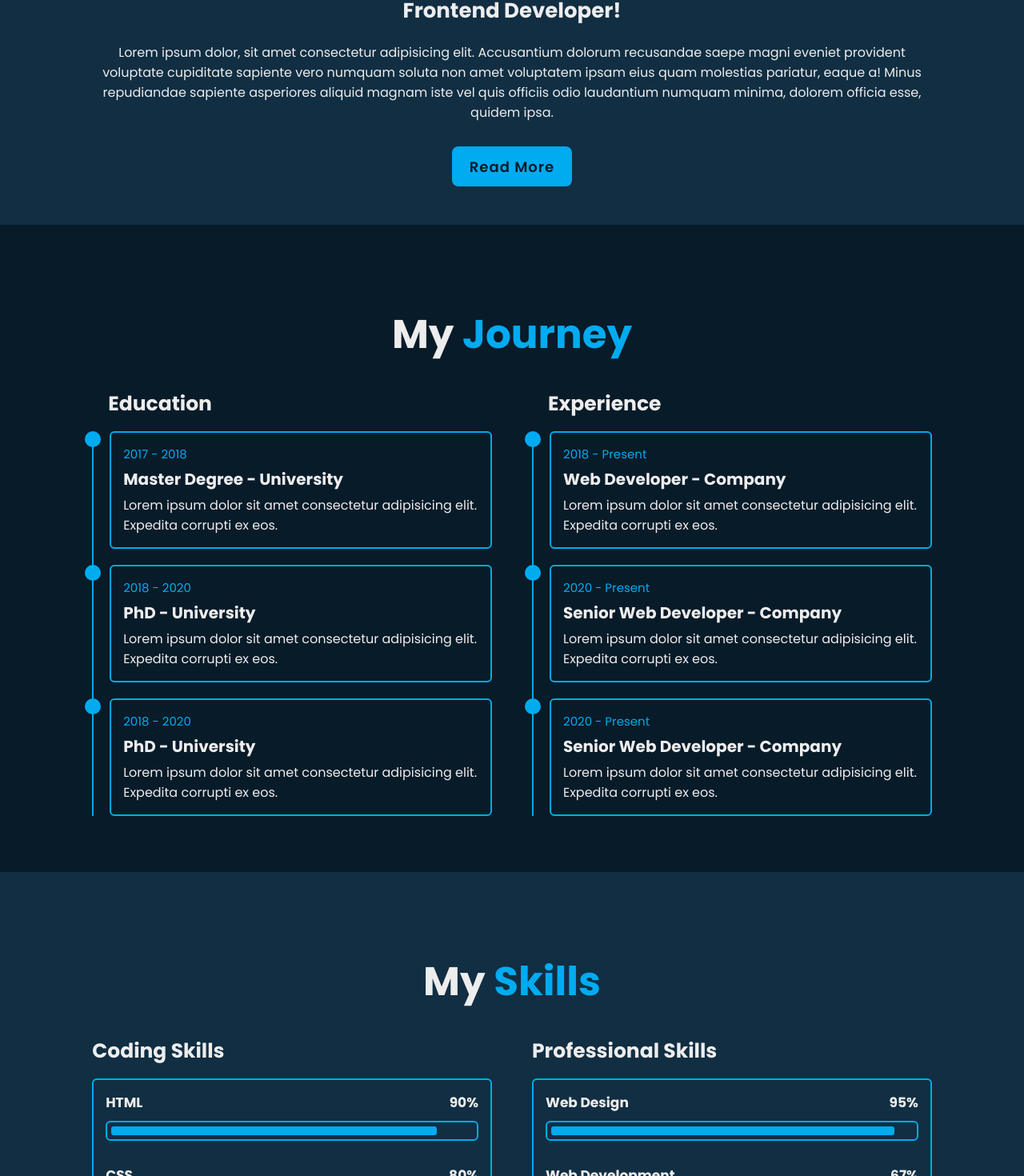
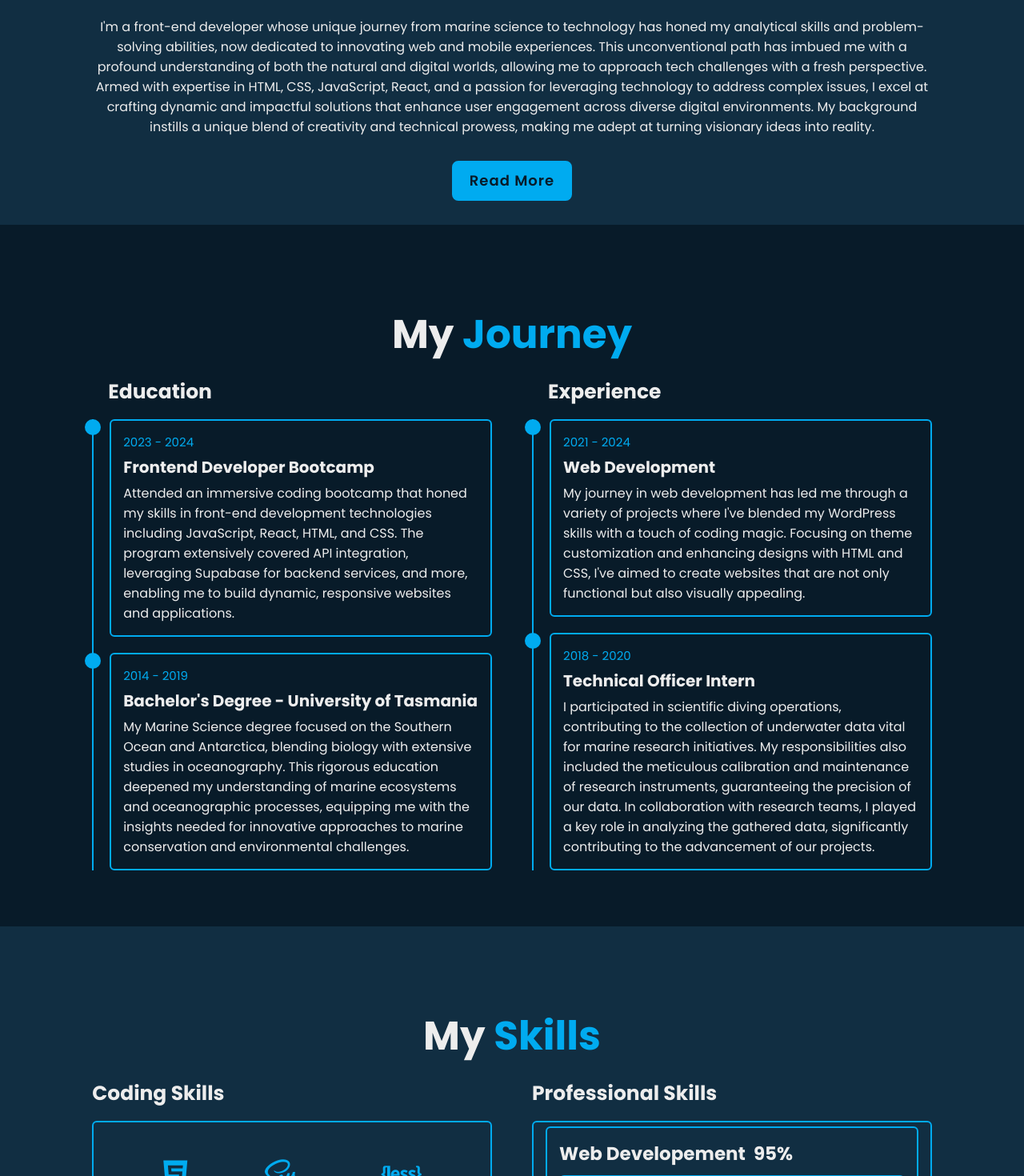
Before and after one commit to PawlDani/Portfolio, a React (Vite) app: page / in a window 1280 px wide. Shown: the part 1319-2789 px from the top of the page at 80% size. Built offline with nearby package versions, Linux system fonts and the light colour scheme.

Commit message:
Update header and about content

```diff
--- a/index.html
+++ b/index.html
@@ -3,6 +3,7 @@
   <head>
     <meta charset="UTF-8" />
     <link href='https://unpkg.com/boxicons@2.1.4/css/boxicons.min.css' rel='stylesheet'>
+    <script src="https://kit.fontawesome.com/f1815140df.js" crossorigin="anonymous"></script>
     <meta name="viewport" content="width=device-width, initial-scale=1.0" />
     <title>PawlDani</title>
   </head>
--- a/src/App.css
+++ b/src/App.css
@@ -111,13 +111,18 @@ section {
 }
 
 .home-content {
-  max-width: 60rem;
+  max-width: 70rem;
   z-index: 99;
 }
 
 @media (max-width: 900px) {
   .home-content {
-    margin-top: 200px;
+    margin-top: 280px;
+  }
+}
+@media (max-width: 1180px) {
+  .home-content {
+    max-width: 60rem;
   }
 }
 
@@ -309,7 +314,7 @@ section {
 .heading {
   position: relative;
   font-size: 5rem;
-  margin-bottom: 3rem;
+  margin-bottom: 1.5rem;
   text-align: center;
 }
 
@@ -524,18 +529,49 @@ span {
   width: 100%;
 }
 
+.skills-content .coding-content {
+  padding: 1rem 0;
+  display: flex;
+  justify-content: space-around;
+  align-items: center;
+  flex-wrap: wrap;
+  height: 100%;
+  min-height: 40rem;
+  width: 90%;
+  margin: 0 auto;
+}
+
+.skills-content .coding {
+  display: flex;
+  flex-direction: column;
+  padding: 3rem;
+}
+
+.skills-content .coding i {
+  font-size: 4rem;
+  color: var(--main-color);
+  text-align: center;
+}
+
+.skills-content .other {
+  flex: 1;
+  height: 40rem;
+}
+
 .skills-content .progress {
   padding: 1rem 0;
+  display: flex;
+  flex-direction: column;
 }
 
 .skills-content .progress h3 {
-  font-size: 1.7rem;
+  font-size: 2.3rem;
   display: flex;
-  justify-content: space-between;
 }
 
 .skills-content .progress h3 span {
   color: var(--text-color);
+  margin-left: 1rem;
 }
 
 .skills-content .progress .bar {
@@ -551,38 +587,6 @@ span {
   height: 100%;
   border-radius: 0.3rem;
   background: var(--main-color);
-}
-
-.skills-column:nth-child(1) .skills-content .progress:nth-child(1) .bar span {
-  width: 90%;
-}
-
-.skills-column:nth-child(1) .skills-content .progress:nth-child(2) .bar span {
-  width: 80%;
-}
-
-.skills-column:nth-child(1) .skills-content .progress:nth-child(3) .bar span {
-  width: 65%;
-}
-
-.skills-column:nth-child(1) .skills-content .progress:nth-child(4) .bar span {
-  width: 75%;
-}
-
-.skills-column:nth-child(2) .skills-content .progress:nth-child(1) .bar span {
-  width: 95%;
-}
-
-.skills-column:nth-child(2) .skills-content .progress:nth-child(2) .bar span {
-  width: 67%;
-}
-
-.skills-column:nth-child(2) .skills-content .progress:nth-child(3) .bar span {
-  width: 85%;
-}
-
-.skills-column:nth-child(2) .skills-content .progress:nth-child(4) .bar span {
-  width: 60%;
 }
 
 .contact {
--- a/src/components/About.jsx
+++ b/src/components/About.jsx
@@ -45,12 +45,18 @@ const About = () => {
           <span className="animate scroll" style={{ "--i": 3 }}></span>
         </h3>
         <p>
-          Lorem ipsum dolor, sit amet consectetur adipisicing elit. Accusantium
-          dolorum recusandae saepe magni eveniet provident voluptate cupiditate
-          sapiente vero numquam soluta non amet voluptatem ipsam eius quam
-          molestias pariatur, eaque a! Minus repudiandae sapiente asperiores
-          aliquid magnam iste vel quis officiis odio laudantium numquam minima,
-          dolorem officia esse, quidem ipsa.
+          I'm a front-end developer whose unique journey from marine science to
+          technology has honed my analytical skills and problem-solving
+          abilities, now dedicated to innovating web and mobile experiences.
+          This unconventional path has imbued me with a profound understanding
+          of both the natural and digital worlds, allowing me to approach tech
+          challenges with a fresh perspective. Armed with expertise in HTML,
+          CSS, JavaScript, React, and a passion for leveraging technology to
+          address complex issues, I excel at crafting dynamic and impactful
+          solutions that enhance user engagement across diverse digital
+          environments. My background instills a unique blend of creativity and
+          technical prowess, making me adept at turning visionary ideas into
+          reality.
           <span className="animate scroll" style={{ "--i": 4 }}></span>
         </p>
 
--- a/src/components/Education.jsx
+++ b/src/components/Education.jsx
@@ -39,36 +39,34 @@ const Education = () => {
           </h3>
 
           <div className="education-box">
-            <div className="education-content">
-              <div className="content">
-                <div className="year">2017 - 2018</div>
-                <h3>Master Degree - University</h3>
-                <p>
-                  Lorem ipsum dolor sit amet consectetur adipisicing elit.
-                  Expedita corrupti ex eos.
-                </p>
-              </div>
-            </div>
-
             {/* Add more education entries as needed */}
             <div className="education-content">
               <div className="content">
-                <div className="year">2018 - 2020</div>
-                <h3>PhD - University</h3>
+                <div className="year">2023 - 2024</div>
+                <h3>Frontend Developer Bootcamp</h3>
                 <p>
-                  Lorem ipsum dolor sit amet consectetur adipisicing elit.
-                  Expedita corrupti ex eos.
+                  Attended an immersive coding bootcamp that honed my skills in
+                  front-end development technologies including JavaScript,
+                  React, HTML, and CSS. The program extensively covered API
+                  integration, leveraging Supabase for backend services, and
+                  more, enabling me to build dynamic, responsive websites and
+                  applications.
                 </p>
               </div>
             </div>
 
             <div className="education-content">
               <div className="content">
-                <div className="year">2018 - 2020</div>
-                <h3>PhD - University</h3>
+                <div className="year">2014 - 2019</div>
+                <h3>Bachelor's Degree - University of Tasmania</h3>
                 <p>
-                  Lorem ipsum dolor sit amet consectetur adipisicing elit.
-                  Expedita corrupti ex eos.
+                  My Marine Science degree focused on the Southern Ocean and
+                  Antarctica, blending biology with extensive studies in
+                  oceanography. This rigorous education deepened my
+                  understanding of marine ecosystems and oceanographic
+                  processes, equipping me with the insights needed for
+                  innovative approaches to marine conservation and environmental
+                  challenges.
                 </p>
               </div>
             </div>
@@ -85,34 +83,31 @@ const Education = () => {
           <div className="education-box">
             <div className="education-content">
               <div className="content">
-                <div className="year">2018 - Present</div>
-                <h3>Web Developer - Company</h3>
+                <div className="year">2021 - 2024</div>
+                <h3>Web Development</h3>
                 <p>
-                  Lorem ipsum dolor sit amet consectetur adipisicing elit.
-                  Expedita corrupti ex eos.
-                </p>
-              </div>
-            </div>
-
-            {/* Add more experience entries as needed */}
-            <div className="education-content">
-              <div className="content">
-                <div className="year">2020 - Present</div>
-                <h3>Senior Web Developer - Company</h3>
-                <p>
-                  Lorem ipsum dolor sit amet consectetur adipisicing elit.
-                  Expedita corrupti ex eos.
+                  My journey in web development has led me through a variety of
+                  projects where I've blended my WordPress skills with a touch
+                  of coding magic. Focusing on theme customization and enhancing
+                  designs with HTML and CSS, I've aimed to create websites that
+                  are not only functional but also visually appealing.
                 </p>
               </div>
             </div>
 
             <div className="education-content">
               <div className="content">
-                <div className="year">2020 - Present</div>
-                <h3>Senior Web Developer - Company</h3>
+                <div className="year">2018 - 2020</div>
+                <h3>Technical Officer Intern</h3>
                 <p>
-                  Lorem ipsum dolor sit amet consectetur adipisicing elit.
-                  Expedita corrupti ex eos.
+                  I participated in scientific diving operations, contributing
+                  to the collection of underwater data vital for marine research
+                  initiatives. My responsibilities also included the meticulous
+                  calibration and maintenance of research instruments,
+                  guaranteeing the precision of our data. In collaboration with
+                  research teams, I played a key role in analyzing the gathered
+                  data, significantly contributing to the advancement of our
+                  projects.
                 </p>
               </div>
             </div>
--- a/src/components/Header.jsx
+++ b/src/components/Header.jsx
@@ -56,7 +56,7 @@ const Header = () => {
         className="logo"
         onClick={() => setIsActive(false)}
       >
-        Danie.<span className="animate" style={{ "--i": 1 }}></span>
+        Daniel.<span className="animate" style={{ "--i": 1 }}></span>
       </Link>
 
       <div
--- a/src/components/Home.jsx
+++ b/src/components/Home.jsx
@@ -14,9 +14,12 @@ const Home = () => {
           <span className="animate" style={{ "--i": 3 }}></span>
         </div>
         <p>
-          Lorem ipsum dolor sit amet consectetur adipisicing elit. Voluptatibus
-          at cupiditate laborum quae facere debitis ipsam quasi, natus quibusdam
-          officiis fugit repellat veniam totam asperiores doloremque nobis.
+          Driven by a passion for design and innovation, I craft dynamic and
+          responsive websites that offer seamless user experiences. My expertise
+          spans HTML, CSS, JavaScript, and React, focusing on performance,
+          accessibility, and aesthetics. I am dedicated to transforming ideas
+          into digital realities that captivate and engage. Let's create
+          something exceptional together.
           <span className="animate" style={{ "--i": 4 }}></span>
         </p>
         <div className="btn-box">
--- a/src/components/Skills.jsx
+++ b/src/components/Skills.jsx
@@ -40,41 +40,67 @@ const Skills = () => {
           </h3>
           <div className="skills-box">
             <div className="skills-content">
+              <div className="coding-content">
                 {/* Add more coding skills as needed */}
-              <div className="progress">
-                <h3>
-                  HTML <span>90%</span>
-                </h3>
-                <div className="bar">
-                  <span style={{ width: "90%" }}></span>
+                <div className="coding">
+                  <i className="fab fa-html5"></i>
+                  <h3>HTML</h3>
                 </div>
+                <div className="coding">
+                  <i className="fab fa-sass"></i>
+                  <h3>Sass</h3>
                 </div>
-              <div className="progress">
-                <h3>
-                  CSS <span>80%</span>
-                </h3>
-                <div className="bar">
-                  <span style={{ width: "80%" }}></span>
+                <div className="coding">
+                  <i className="fab fa-less"></i>
+                  <h3>Less</h3>
                 </div>
+                <div className="coding">
+                  <i className="fab fa-bootstrap"></i>
+                  <h3>Bootstrap</h3>
                 </div>
-              <div className="progress">
-                <h3>
-                  JavaScript <span>65%</span>
-                </h3>
-                <div className="bar">
-                  <span style={{ width: "65%" }}></span>
+                <div className="coding">
+                  <i className="fab fa-git"></i>
+                  <h3>Git</h3>
                 </div>
+                <div className="coding">
+                  <i className="fab fa-npm"></i>
+                  <h3>NPM</h3>
                 </div>
-              <div className="progress">
-                <h3>
-                  Python <span>75%</span>
-                </h3>
-                <div className="bar">
-                  <span style={{ width: "75%" }}></span>
+                <div className="coding">
+                  <i className="fab fa-yarn"></i>
+                  <h3>Yarn</h3>
                 </div>
+                <div className="coding">
+                  <i className="fab fa-docker"></i>
+                  <h3>Docker</h3>
+                </div>
+                <div className="coding">
+                  <i className="fab fa-css3-alt"></i>
+                  <h3>CSS</h3>
+                </div>
+                <div className="coding">
+                  <i className="fab fa-js"></i>
+                  <h3>JavaScript</h3>
+                </div>
+                <div className="coding">
+                  <i className="fab fa-react"></i>
+                  <h3>React</h3>
+                </div>
+                <div className="coding">
+                  <i className="fab fa-vuejs"></i>
+                  <h3>Vue.js</h3>
+                </div>
+                <div className="coding">
+                  <i className="fas fa-database"></i>
+                  <h3>SQL</h3>
+                </div>
+                <div className="coding">
+                  <i className="fab fa-react"></i>
+                  <h3>React Native</h3>
                 </div>
               </div>
               <span className="animate scroll" style={{ "--i": 3 }}></span>
+            </div>
           </div>
         </div>
 
@@ -85,11 +111,12 @@ const Skills = () => {
             <span className="animate scroll" style={{ "--i": 5 }}></span>
           </h3>
           <div className="skills-box">
-            <div className="skills-content">
+            <div className="skills-content other">
               {/* Add more professional skills as needed */}
+              <div className="skills-content other">
                 <div className="progress">
                   <h3>
-                  Web Design <span>95%</span>
+                    Web Developement <span>95%</span>
                   </h3>
                   <div className="bar">
                     <span style={{ width: "95%" }}></span>
@@ -97,15 +124,7 @@ const Skills = () => {
                 </div>
                 <div className="progress">
                   <h3>
-                  Web Development <span>67%</span>
-                </h3>
-                <div className="bar">
-                  <span style={{ width: "67%" }}></span>
-                </div>
-              </div>
-              <div className="progress">
-                <h3>
-                  Graphic Design <span>85%</span>
+                    Web Design <span>85%</span>
                   </h3>
                   <div className="bar">
                     <span style={{ width: "85%" }}></span>
@@ -113,10 +132,19 @@ const Skills = () => {
                 </div>
                 <div className="progress">
                   <h3>
-                  SEO Marketing <span>60%</span>
+                    Mobile Design <span>80%</span>
                   </h3>
                   <div className="bar">
-                  <span style={{ width: "60%" }}></span>
+                    <span style={{ width: "80%" }}></span>
+                  </div>
+                </div>
+                <div className="progress">
+                  <h3>
+                    Testing and Debugging<span>80%</span>
+                  </h3>
+                  <div className="bar">
+                    <span style={{ width: "85%" }}></span>
+                  </div>
                 </div>
               </div>
             </div>
```
Also changed, not shown: src/components/skills2.jsx (added, +131 -0 lines). Lines whose indentation alone changed are shown as unchanged.
